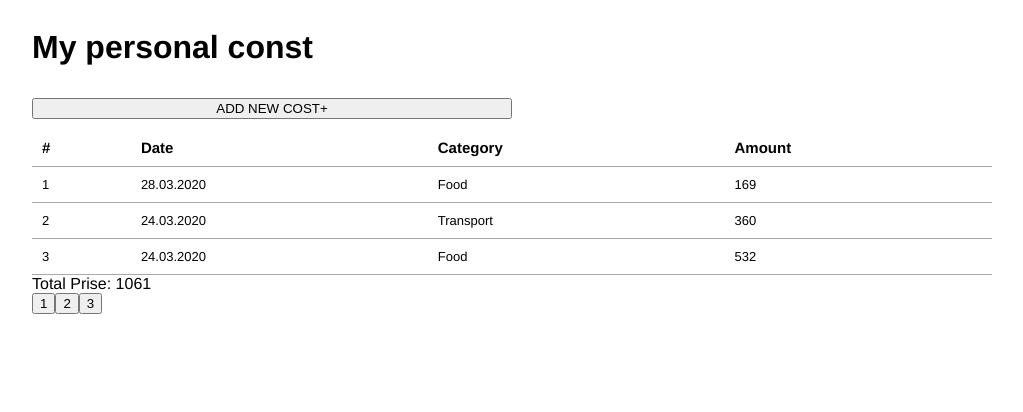
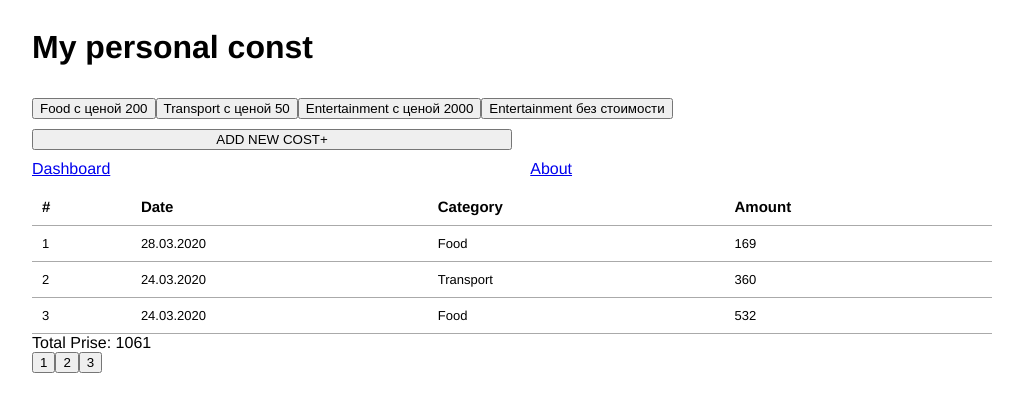
Before and after one commit to kirillisprk/vueJs, a Vue app in the folder my-personal-cost/: page /dashboard/1 in a window 1280 px wide. Shown: the top 412 px of the page, without its empty margins (128-1151 px from the left). Built offline with nearby package versions, Linux system fonts and the light colour scheme.

Commit message:
ДЗ№5

```diff
--- a/my-personal-cost/package.json
+++ b/my-personal-cost/package.json
@@ -10,6 +10,7 @@
   "dependencies": {
     "core-js": "^3.6.5",
     "vue": "^2.6.11",
+    "vue-router": "^3.5.2",
     "vuex": "^3.6.2"
   },
   "devDependencies": {
--- a/my-personal-cost/src/App.vue
+++ b/my-personal-cost/src/App.vue
@@ -1,33 +1,51 @@
 <template>
   <div id="app">
     <Header :text-header="textHeader"/>
+    <FastAddList/>
     <ButtonAddNewCost @emitShowForm="showFormAdd = !showFormAdd"/>
     <AddPaymentForm v-show="showFormAdd"/>
-    <PaymentsDisplay/>
+    <header>
+      <router-link to="/dashboard/1">Dashboard</router-link>
+      <router-link to="/about">About</router-link>
+    </header>
+    <router-view/>
   </div>
+
 </template>
 
 <script>
 import Header from './components/Header.vue'
 import ButtonAddNewCost from './components/ButtonAddNewCost'
 import AddPaymentForm from './components/AddPaymentForm';
-import PaymentsDisplay from './components/PaymentsDisplay'
+import FastAddList from "@/components/FastAddList";
 
 export default {
   name: 'App',
   components: {
     Header,
     ButtonAddNewCost,
+    FastAddList,
     AddPaymentForm,
-    PaymentsDisplay
   },
   data () {
     return {
       textHeader: 'My personal const',
       showFormAdd: false,
+      page: 'about'
     }
   },
-  methods: {},
+  methods: {
+  },
+  watch: {
+    $route (to) {
+      this.showFormAdd = to.name === 'addPayment';
+    }
+  },
+  created () {
+    if (this.$route.path === '/') {
+      this.$router.push({name: 'dashboard', params: {page: '1'}})
+    }
+  }
 
 }
 </script>
@@ -48,4 +66,9 @@ body {
   padding-right: 10px;
   padding-left: 10px;
 }
+
+header {
+  display: grid;
+  grid-auto-flow: column;
+}
 </style>
--- a/my-personal-cost/src/components/AddPaymentForm.vue
+++ b/my-personal-cost/src/components/AddPaymentForm.vue
@@ -32,7 +32,8 @@ export default {
   },
   computed: {
     ...mapGetters([
-      'getCategoriesList'
+      'getCategoriesList',
+      'getCurrentPage'
     ]),
 
   },
@@ -71,6 +72,11 @@ export default {
         date: this.createDate(this.date)
       }
       this.addDataToPaymentsList(data)
+      this.$router.push({name: 'dashboard', params: {page: this.getCurrentPage.slice(-1)}}).catch(err => {
+        if (err.name !== 'NavigationDuplicated') {
+          throw err;
+        }
+      });
 
     },
     checkForm (e) {
@@ -89,7 +95,16 @@ export default {
     },
     getCategories () {
       this.fetchCategory()
-    },
+    }
+  },
+  watch: {
+    $route (to) {
+      if (to.name === 'addPayment') {
+        this.selectedCategory = to.params.category
+        this.amount = parseInt(to.query.value)
+        this.date = new Date().toISOString().slice(0, 10)
+      }
+    }
   },
   mounted () {
     if (!this.getCategoriesList.length) {
@@ -99,6 +114,7 @@ export default {
   }
 
 }
+
 </script>
 
 <style lang="scss" scoped>
--- /dev/null
+++ b/my-personal-cost/src/components/FastAddList.vue
@@ -0,0 +1,31 @@
+<template>
+  <div>
+    <button @click="addTest('Food', 200)">Food с ценой 200</button>
+    <button @click="addTest('Transport', 50)">Transport с ценой 50</button>
+    <button @click="addTest('Entertainment',2000)">Entertainment с ценой 2000</button>
+    <button @click="addTest('Entertainment','')">Entertainment без стоимости</button>
+  </div>
+</template>
+
+<script>
+export default {
+  name: "FastAddList",
+  methods: {
+    addTest (category, amount) {
+      this.$router.push({name: 'addPayment', params: {category: category}, query: {value: amount}}).catch(err => {
+        if (err.name !== 'NavigationDuplicated') {
+          throw err;
+        }
+      });
+    },
+  },
+  created () {
+
+  }
+}
+
+</script>
+
+<style scoped>
+
+</style>
--- /dev/null
+++ b/my-personal-cost/src/components/Page404.vue
@@ -0,0 +1,15 @@
+<template>
+  <div>
+    404
+  </div>
+</template>
+
+<script>
+export default {
+  name: "Page404"
+}
+</script>
+
+<style scoped>
+
+</style>
--- /dev/null
+++ b/my-personal-cost/src/components/PageAbout.vue
@@ -0,0 +1,15 @@
+<template>
+  <div>
+    PageAbout
+  </div>
+</template>
+
+<script>
+export default {
+  name: "PageAbout"
+}
+</script>
+
+<style scoped>
+
+</style>
--- a/my-personal-cost/src/components/Pagination.vue
+++ b/my-personal-cost/src/components/Pagination.vue
@@ -14,7 +14,11 @@ export default {
   },
   methods: {
     clickPage (n) {
-      this.$emit('changePage', n)
+      if (this.$route.path !== `/dashboard/${n}`) {
+        this.$router.push({path: `/dashboard/${n}`})
+        this.$emit('changePage')
+      }
+      // console.log(this.$route.params.page)
     }
   }
 }
--- a/my-personal-cost/src/components/PaymentsDisplay.vue
+++ b/my-personal-cost/src/components/PaymentsDisplay.vue
@@ -48,10 +48,11 @@ export default {
     ...mapActions(['fetchDataPage']),
     ...mapMutations(['setCurrentPage']),
 
-    getDataPage (n) {
-      let p = `Page${n}`;
+    getDataPage () {
+      let p = `Page${this.$route.params.page}`;
       this.setCurrentPage(p);
       this.currentPage = p;
+
       let cashPage = Object.keys(this.getPagePaymentsList);
       if (!cashPage.includes(this.currentPage)) {
         this.fetchDataPage(p)
@@ -63,6 +64,9 @@ export default {
   mounted () {
     this.getDataPage(1)
   },
+  created () {
+    this.currentPage = `Page${this.$route.params.page}`;
+  }
 
 }
 </script>
--- a/my-personal-cost/src/main.js
+++ b/my-personal-cost/src/main.js
@@ -1,11 +1,13 @@
 import Vue from 'vue'
 import App from './App.vue'
 // импортируем экземпляр созданного хранилища из листинга выше
-import store from '../store'
+import store from './store'
+import router from './router'
 
 Vue.config.productionTip = false
 
 new Vue({
   render: h => h(App),
-  store
+  store,
+  router
 }).$mount('#app')
--- /dev/null
+++ b/my-personal-cost/src/router/index.js
@@ -0,0 +1,36 @@
+import Vue from 'vue'
+import Router from 'vue-router'
+import PaymentsDisplay from "@/components/PaymentsDisplay";
+import PageAbout from "@/components/PageAbout";
+import Page404 from "@/components/Page404";
+
+Vue.use(Router)
+export default new Router({
+  mode: 'history',
+  routes: [
+    {
+      path: '/dashboard/:page/',
+      name: 'dashboard',
+      component: PaymentsDisplay
+    },
+    {
+      path: '/dashboard*',
+      redirect: '/dashboard/1'
+    },
+    {
+      path: '/about*',
+      name: 'about',
+      component: PageAbout
+    },
+    {
+      path: '/add/payment/:category',
+      name: 'addPayment'
+    },
+
+    {
+      path: '/404',
+      name: 'NotFound',
+      component: Page404
+    }
+  ],
+})
```
Also changed, not shown: my-personal-cost/src/store/index.js (renamed from my-personal-cost/store/index.js), 1 other file (tests, documents, lock files or other folders).
